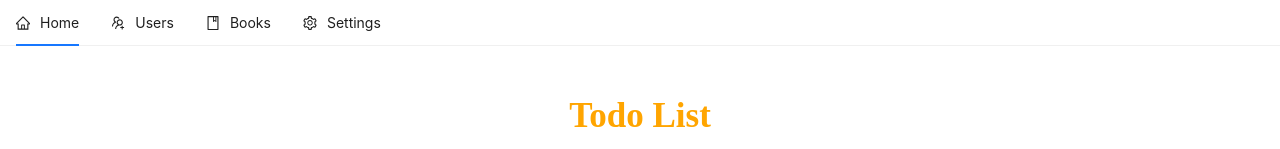
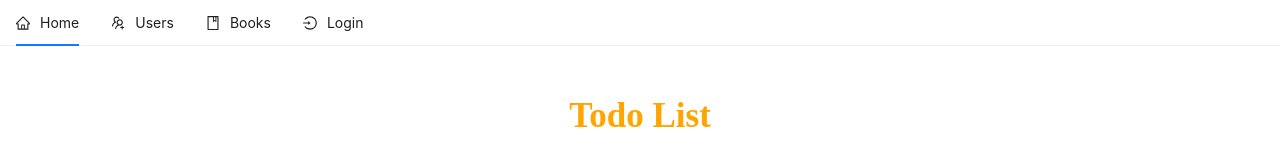
Before and after one commit to trungnghia2009/react-vite-learning, a React (Vite) app: page / in a window 1280 px wide. Shown: the top 149 px of the page. Built offline with nearby package versions, Linux system fonts and the light colour scheme.

Commit message:
video 99

```diff
--- a/src/components/context/auth.context.jsx
+++ b/src/components/context/auth.context.jsx
@@ -9,7 +9,7 @@ export const AuthContext = createContext({
   id: "",
 });
 
-export const AuthWrapper = ({ children }) => {
+export const AuthWrapper = (props) => {
   const [user, setUser] = useState({
     email: "",
     phone: "",
@@ -21,7 +21,7 @@ export const AuthWrapper = ({ children }) => {
 
   return (
     <AuthContext.Provider value={{ user, setUser }}>
-      {children}
+      {props.children}
     </AuthContext.Provider>
   );
 };
--- a/src/components/layout/header.jsx
+++ b/src/components/layout/header.jsx
@@ -1,10 +1,11 @@
-import { NavLink, Link } from "react-router-dom";
+import { Link } from "react-router-dom";
 import { Menu } from "antd";
 import {
   UsergroupAddOutlined,
   HomeOutlined,
   BookOutlined,
-  SettingOutlined,
+  LoginOutlined,
+  AliwangwangOutlined,
 } from "@ant-design/icons";
 import { useContext, useState } from "react";
 import { AuthContext } from "../context/auth.context";
@@ -21,35 +22,48 @@ const Header = () => {
   };
   const items = [
     {
-      label: <NavLink to="/">Home</NavLink>,
+      label: <Link to="/">Home</Link>,
       key: "home",
       icon: <HomeOutlined />,
     },
     {
-      label: <NavLink to="/users">Users</NavLink>,
+      label: <Link to="/users">Users</Link>,
       key: "users",
       icon: <UsergroupAddOutlined />,
     },
     {
-      label: <NavLink to="/books">Books</NavLink>,
+      label: <Link to="/books">Books</Link>,
       key: "books",
       icon: <BookOutlined />,
     },
-    {
-      label: "Settings",
-      key: "settings",
-      icon: <SettingOutlined />,
-      children: [
+
+    // Show login link only if user is not logged in
+    /// ... means spread operator, used to conditionally add the login menu item if user is not logged in
+    ...(!user.id
+      ? [
           {
             label: <Link to="/login">Login</Link>,
             key: "login",
+            icon: <LoginOutlined />,
           },
+        ]
+      : []),
+
+    ...(user.id
+      ? [
+          {
+            label: `Welcome, ${user.fullName}`,
+            key: "settings",
+            icon: <AliwangwangOutlined />,
+            children: [
               {
                 label: "Logout",
                 key: "logout",
               },
             ],
           },
+        ]
+      : []),
   ];
 
   return (
--- a/src/main.jsx
+++ b/src/main.jsx
@@ -1,4 +1,3 @@
-import React from "react";
 import ReactDOM from "react-dom/client";
 import App from "./App.jsx";
 import "./styles/global.css";
```
Lines whose indentation alone changed are shown as unchanged.
